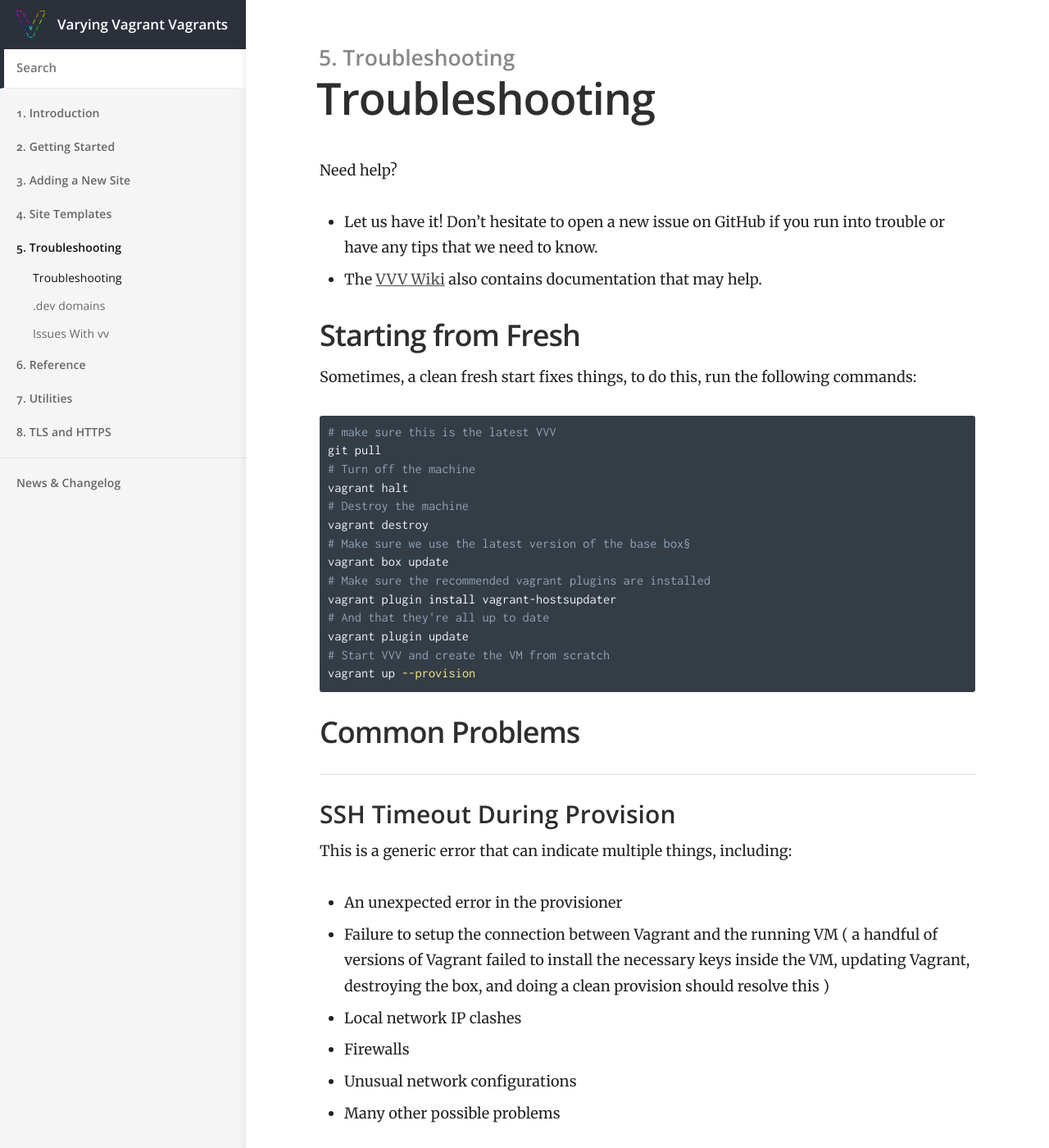
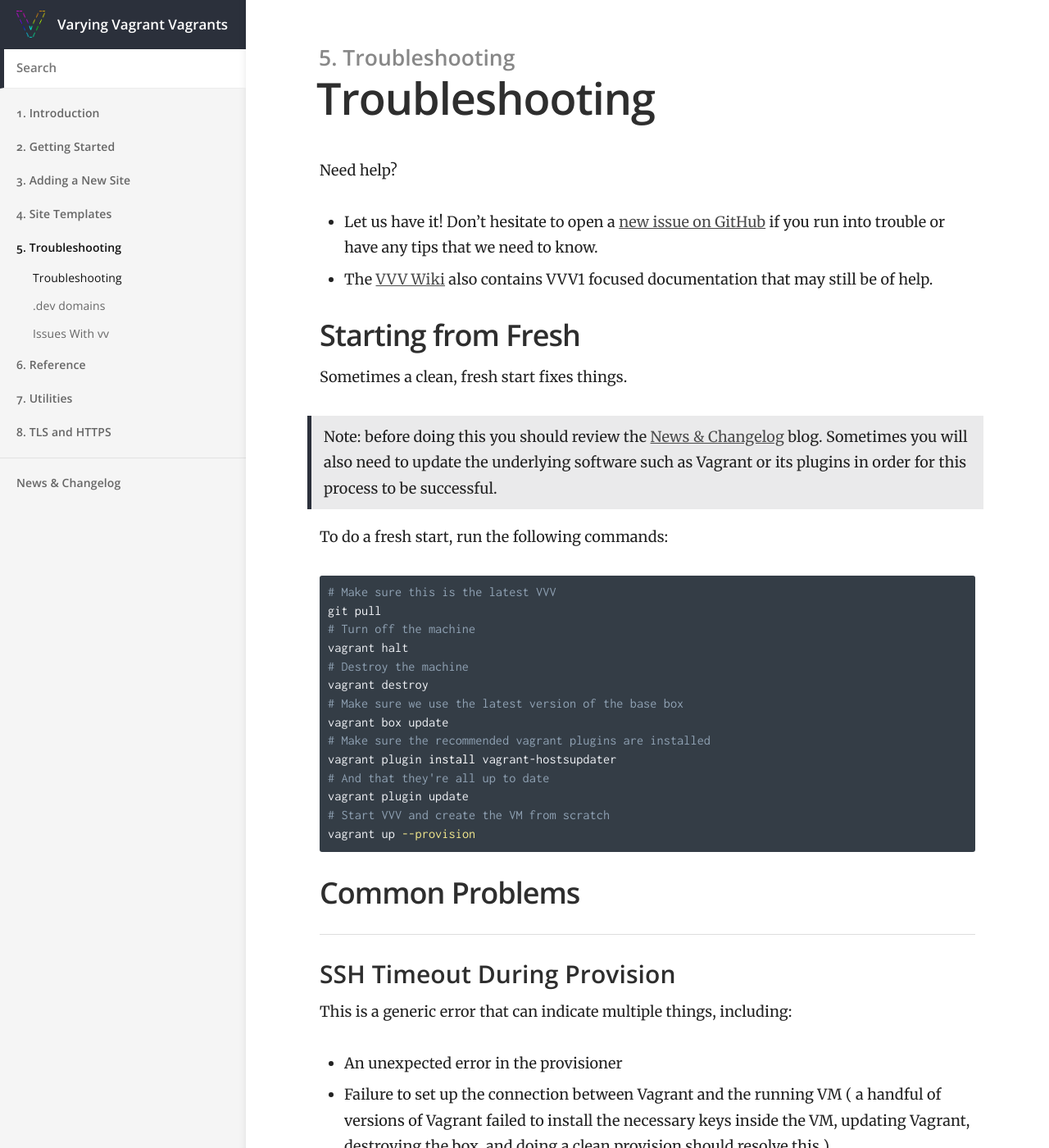
Before and after one commit to Varying-Vagrant-Vagrants/varyingvagrantvagrants.org, a Jekyll site: the page built from docs/en-US/troubleshooting/index.md, in a window 1280 px wide and 1400 px high. Shown: the whole window at 82% size. Built offline with Jekyll 4.4.1, drawn with Linux system fonts in a browser that asks for light colours; some of the changed text lies outside the part shown.

Commit message:
Improve troubleshooting documentation
Fixed broken links, typos, updated to new default ram allocation, added some cautions for the update process, other text updates.

````diff
--- a/docs/en-US/troubleshooting/index.md
+++ b/docs/en-US/troubleshooting/index.md
@@ -8,21 +8,25 @@ permalink: /docs/en-US/troubleshooting/
 
 Need help?
 
-* Let us have it! Don't hesitate to open a new issue on GitHub if you run into trouble or have any tips that we need to know.
-* The [VVV Wiki](https://github.com/varying-vagrant-vagrants/vvv/wiki) also contains documentation that may help.
+* Let us have it! Don't hesitate to open a [new issue on GitHub](https://github.com/Varying-Vagrant-Vagrants/VVV/issues) if you run into trouble or have any tips that we need to know.
+* The [VVV Wiki](https://github.com/varying-vagrant-vagrants/vvv/wiki) also contains VVV1 focused documentation that may still be of help.
 
 ## Starting from Fresh
 
-Sometimes, a clean fresh start fixes things, to do this, run the following commands:
+Sometimes a clean, fresh start fixes things.
+
+> Note: before doing this you should review the [News &amp; Changelog](/blog/) blog. Sometimes you will also need to update the underlying software such as Vagrant or its plugins in order for this process to be successful.
+
+To do a fresh start, run the following commands:
 
 ```shell
-# make sure this is the latest VVV
+# Make sure this is the latest VVV
 git pull
 # Turn off the machine
 vagrant halt
 # Destroy the machine
 vagrant destroy
-# Make sure we use the latest version of the base box§
+# Make sure we use the latest version of the base box
 vagrant box update
 # Make sure the recommended vagrant plugins are installed
 vagrant plugin install vagrant-hostsupdater
@@ -39,7 +43,7 @@ vagrant up --provision
 This is a generic error that can indicate multiple things, including:
 
  - An unexpected error in the provisioner
- - Failure to setup the connection between Vagrant and the running VM ( a handful of versions of Vagrant failed to install the necessary keys inside the VM, updating Vagrant, destroying the box, and doing a clean provision should resolve this )
+ - Failure to set up the connection between Vagrant and the running VM ( a handful of versions of Vagrant failed to install the necessary keys inside the VM, updating Vagrant, destroying the box, and doing a clean provision should resolve this )
  - Local network IP clashes
  - Firewalls
  - Unusual network configurations
@@ -76,15 +80,15 @@ conflicting dependencies ffi (= 1.9.18) and ffi (= 1.9.14)
     ffi-1.9.18-x64-mingw32
  ```
 
- When this happens, the solution is to completely uninstall Vagrant, then reinstall. Do this either using the uninstall tool in the DMG on MacOS, or the standard uninstaller on Windows.
+When this happens, the solution is to completely uninstall Vagrant, then reinstall. Do this either using the uninstall tool in the DMG on MacOS, or the standard uninstaller on Windows.
 
 ## Corrupt VM
 
 It's possible that the Virtual Machine file system may become corrupted. This might happen if your VM didn't shut down correctly, perhaps there was a power cut or your laptop ran out of power unexpectedly.
 
-In this scenario, your files should be safe on the host filesystem. If you have ran `vagrant halt` recently, a database backup will be available. Using these, the site can be recovered from a fresh VVV box.
+In this scenario, your files should be safe on the host filesystem. If you have run `vagrant halt` recently, a database backup will be available. Using these, the site can be recovered from a fresh VVV box.
 
-Run `vagrant halt; vagrant destroy` to delete the Virtual Machine, followed by `vagrant up --provision` to recreate the machine. When the process is finished, restore the database from backups.
+Follow the [starting from fresh](#starting-from-fresh) instructions at the top of this document to recover.
 
 For more information on backups, see the [backups](#backups) section below.
 
@@ -97,11 +101,15 @@ If there's a typo or syntax error in `vvv-custom.yml` the provisioner will fail.
 
 ### Out of Date VVV
 
-VVV is an active project, but if it isn't up to date you might suffer from bugs that have already been fixed. Do a `git pull` and restart/reprovision VVV. If you download a zip instead, you can go to the install instructions for commands to convert your install to use git.
+VVV is an active project, but if it isn't up to date you might suffer from bugs that have already been fixed.
+
+Updating is often as simple as doing a `git pull` and restarting/reprovisioning VVV with `vagrant reload --provision`. However, occasionally a new version of VVV may require the underlying software to be updated first, so it is wise to check the [News &amp; Changelog](/blog/) before doing this.
+
+If you downloaded a zip originally, you can [convert your install to use git](../installation/converting-zip-install-to-git.md) and then perform the update process above.
 
 ### Out of Date Software
 
-Mismatched Virtualbox and Guest additions can cause problems, as can older versions of Vagrant. When troubleshooting a problem, update to the latest versions of software, then verify the problem still exists after a `vagrant halt;vagrant up --provision`
+Mismatched Virtualbox and Guest additions can cause problems, as can older versions of Vagrant. When troubleshooting a problem, update to the latest versions of software, then verify the problem still exists after a `vagrant halt; vagrant up --provision`
 
 ### Local Network IP Clashes
 
````
Also changed, not shown: other parts of docs/en-US/troubleshooting/index.md (+1 -1 lines).
